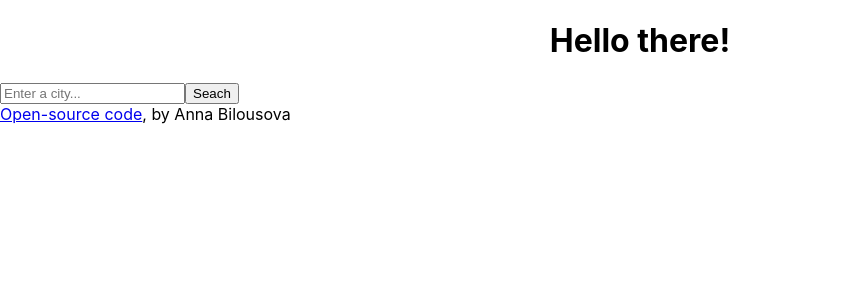
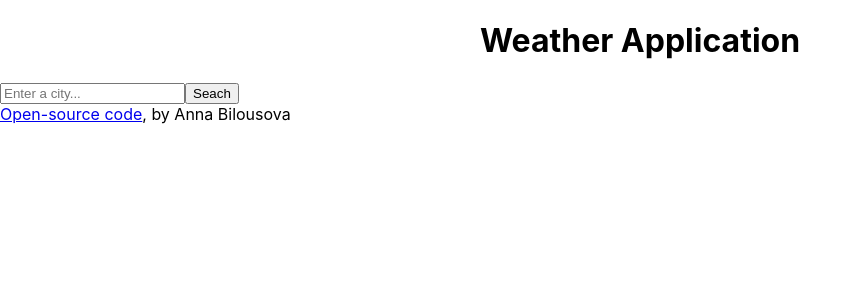
Before and after one commit to anna-bs/weather-react-app, a React (Create React App) app: page / in a window 1280 px wide. Shown: the top 300 px of the page, without its empty margins (0-862 px from the left). Built offline with nearby package versions, Linux system fonts and the light colour scheme.

Commit message:
Update App.js

```diff
--- a/src/App.js
+++ b/src/App.js
@@ -4,7 +4,7 @@ function App() {
   return (
     <div className="App">
       <header className="App-header">
-        <h1>Hello there!</h1>
+        <h1>Weather Application</h1>
       </header>
     </div>
   );
```
